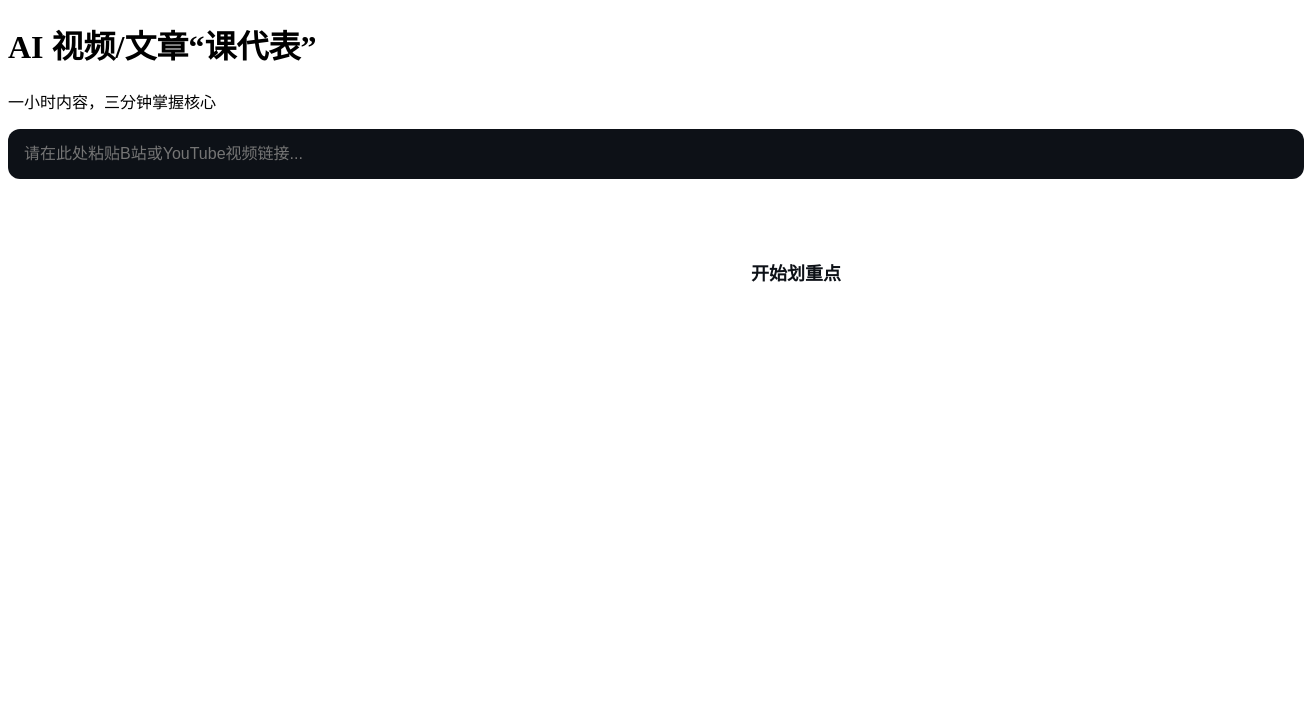
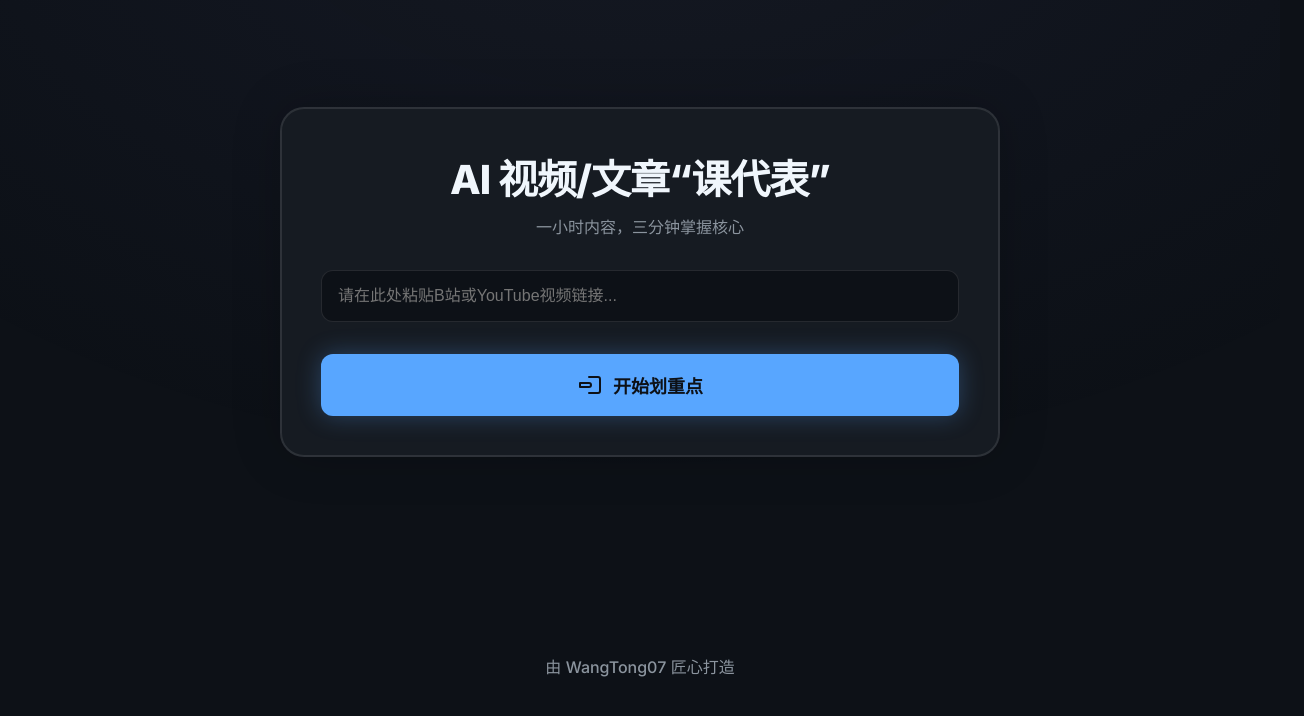
Before and after one commit to WangTong07/video-summarizer, a Vue app: page / in a window 1280 px wide. Shown: the top 716 px of the page, 1304 px wide, since content can reach past the window. Built offline with nearby package versions, Linux system fonts and the light colour scheme; no server answers.

Commit message:
refactor(UI)!: Final polish to restore visual design for fullstack app

```diff
--- a/src/App.vue
+++ b/src/App.vue
@@ -1,13 +1,22 @@
 <script setup>
 import { ref } from 'vue';
 
-const videoUrl = ref(''); // 输入框现在绑定的是视频URL
+const videoUrl = ref('');
 const loading = ref(false);
-const loadingText = ref(''); // 用于显示加载状态的文本
+const loadingText = ref('');
 const resultText = ref('');
 const isResultVisible = ref(false);
 
 const apiKey = import.meta.env.VITE_ZHIPU_API_KEY;
+
+// v-html无法直接解析Markdown，所以我们需要一个简单的函数来把**加粗**转成<strong>标签
+function markdownToHtml(text) {
+  // 替换加粗
+  text = text.replace(/\*\*(.*?)\*\*/g, '<strong>$1</strong>');
+  // 替换换行符为<br>
+  text = text.replace(/\n/g, '<br/>');
+  return text;
+}
 
 async function generateSummary() {
   if (!videoUrl.value.trim()) {
@@ -20,26 +29,38 @@ async function generateSummary() {
   resultText.value = '';
 
   try {
-    // --- 第一阶段：调用我们的云函数，获取字幕 ---
-    loadingText.value = '正在解析视频，提取字幕中...';
-    // 注意这里的API路径，Vercel会自动映射
+    loadingText.value = '正在解析视频，提取字幕中... (可能需要1-2分钟，请耐心等待)';
     const subtitleResponse = await fetch(`/api/get-subtitle?url=${encodeURIComponent(videoUrl.value)}`);
 
     if (!subtitleResponse.ok) {
       const errorData = await subtitleResponse.json();
-      throw new Error(`字幕提取失败: ${errorData.error}`);
+      throw new Error(`字幕提取失败: ${errorData.error || '未知错误'}`);
     }
 
     const subtitleData = await subtitleResponse.json();
     const subtitleText = subtitleData.subtitle;
 
     if (!subtitleText || subtitleText.trim() === '') {
-      throw new Error('未能提取到有效字幕，请检查视频是否提供字幕。');
+      throw new Error('未能提取到有效字幕，请检查视频是否提供字幕，或稍后再试。');
     }
 
-    // --- 第二阶段：将获取到的字幕，发送给AI进行总结 ---
-    loadingText.value = '字幕提取成功，正在深度阅读并总结...';
-    const prompt = `你是一个世界顶级的学习专家...（我们之前的完美Prompt）...【需要你总结的全文如下】\n『${subtitleText}』`;
+    loadingText.value = '字幕提取成功，AI深度阅读中...';
+    const prompt = `你是一个世界顶级的学习专家和情报分析师，你的任务是为我阅读并深度总结以下提供的长篇内容。
+
+    【你的输出必须严格遵循以下格式，并使用Markdown语法】
+    **1. 核心摘要 (一句话总结):**
+    用一句话，精准地概括全文的核心主旨或最终结论。
+
+    **2. 章节要点 (Key Points):**
+    以数字列表的形式，分点提炼出文中的5-8个关键论点、核心步骤或重要信息。每一条要点都应该简洁、清晰、易于理解。
+
+    **3. 金句摘录 (Golden Quotes):**
+    找出并列出文中1-3句最具有启发性、最震撼、或最值得反复回味的原话。
+
+    【需要你总结的全文如下】
+    『${subtitleText}』
+
+    请开始你的分析和总结。`;
 
     const aiResponse = await fetch("https://open.bigmodel.cn/api/paas/v4/chat/completions", {
         method: "POST",
@@ -56,7 +77,8 @@ async function generateSummary() {
     }
 
     const aiData = await aiResponse.json();
-    resultText.value = aiData.choices[0].message.content;
+    // 使用markdownToHtml函数处理结果
+    resultText.value = markdownToHtml(aiData.choices[0].message.content);
     isResultVisible.value = true;
 
   } catch (error) {
@@ -79,18 +101,18 @@ async function generateSummary() {
       </header>
 
       <section class="input-section">
-        <!-- 输入框现在是单行的，用于粘贴URL -->
         <input
           type="url"
           v-model="videoUrl"
           placeholder="请在此处粘贴B站或YouTube视频链接..."
           class="url-input"
+          @keyup.enter="generateSummary"
         />
       </section>
 
       <button @click="generateSummary" :disabled="loading" class="action-button">
         <span v-if="!loading" class="button-content">
-          <svg>...</svg>
+          <svg xmlns="http://www.w3.org/2000/svg" width="24" height="24" viewBox="0 0 24 24" fill="none" stroke="currentColor" stroke-width="2" stroke-linecap="round" stroke-linejoin="round"><path d="M12 20h9a2 2 0 0 0 2-2V6a2 2 0 0 0-2-2h-9"></path><path d="M3 14h9a2 2 0 0 0 0-4H3z"></path></svg>
           开始划重点
         </span>
         <span v-else class="loading-state">
@@ -99,13 +121,42 @@ async function generateSummary() {
         </span>
       </button>
 
-      <!-- ... 结果展示区和页脚部分保持不变 ... -->
+      <transition name="fade">
+        <section v-if="isResultVisible" class="result-section">
+          <div class="result-header">
+            <h3>AI 课代表总结</h3>
+          </div>
+          <div class="result-content" v-html="resultText"></div>
+        </section>
+      </transition>
     </main>
+
+    <footer class="page-footer">
+      <p>由 <a href="https://github.com/WangTong07" target="_blank">WangTong07</a> 匠心打造</p>
+    </footer>
   </div>
 </template>
 
 <style>
-  /* 我们需要为新的URL输入框增加样式 */
+@import url('https://fonts.googleapis.com/css2?family=Inter:wght@400;500;600;700;800&display=swap');
+:root {
+  --font-sans: 'Inter', -apple-system, BlinkMacSystemFont, 'Segoe UI', 'Roboto', 'Helvetica Neue', 'PingFang SC', 'Hiragino Sans GB', 'Microsoft YaHei', sans-serif;
+  --bg-color: #0d1117;
+  --card-bg-color: #161b22;
+  --text-color: #c9d1d9;
+  --text-dim-color: #8b949e;
+  --border-color: rgba(255, 255, 255, 0.1);
+  --primary-color: #58a6ff;
+  --primary-glow-color: rgba(88, 166, 255, 0.3);
+}
+*, *::before, *::after { box-sizing: border-box; }
+body { font-family: var(--font-sans); background-color: var(--bg-color); color: var(--text-color); margin: 0; }
+.page-wrapper { width: 100%; min-height: 100vh; display: grid; place-items: center; padding: 2rem 1rem; }
+.background-texture { position: fixed; top: 0; left: 0; width: 100%; height: 100%; background: radial-gradient(ellipse 80% 80% at 50% -20%,rgba(120,119,198,0.15), hsla(0,0%,100%,0)); opacity: 0.5; z-index: -1; }
+.main-container { width: 100%; max-width: 720px; background-color: var(--card-bg-color); border: 1px solid var(--border-color); border-radius: 24px; padding: 2.5rem; box-shadow: 0 0 50px rgba(0,0,0,0.2), inset 0 0 0 1px var(--border-color); display: flex; flex-direction: column; gap: 2rem; }
+.card-header { text-align: center; }
+.main-title { font-size: 2.5rem; font-weight: 800; margin: 0 0 0.5rem; color: #f0f6fc; letter-spacing: -1px; }
+.subtitle { font-size: 1rem; color: var(--text-dim-color); margin: 0; }
 .url-input {
   width: 100%;
   background: #0d1117;
@@ -116,12 +167,7 @@ async function generateSummary() {
   font-size: 1rem;
   transition: all 0.2s ease;
 }
-  .url-input:focus {
-    outline: none;
-    border-color: var(--primary-color);
-    box-shadow: 0 0 0 3px var(--primary-glow-color);
-  }
-textarea:focus { outline: none; border-color: var(--primary-color); box-shadow: 0 0 0 3px var(--primary-glow-color); }
+.url-input:focus { outline: none; border-color: var(--primary-color); box-shadow: 0 0 0 3px var(--primary-glow-color); }
 .action-button { width: 100%; padding: 1.125rem; border: none; border-radius: 12px; color: #0d1117; font-size: 1.125rem; font-weight: 700; cursor: pointer; background: var(--primary-color); box-shadow: 0 0 25px var(--primary-glow-color); transition: all 0.2s ease-in-out; }
 .action-button:hover:not(:disabled) { transform: translateY(-3px) scale(1.02); box-shadow: 0 0 35px var(--primary-glow-color); }
 .action-button:disabled { background: #30363d; box-shadow: none; color: var(--text-dim-color); cursor: not-allowed; }
@@ -130,6 +176,7 @@ textarea:focus { outline: none; border-color: var(--primary-color); box-shadow:
 .result-header { margin-bottom: 1.5rem; }
 .result-header h3 { margin: 0; font-size: 1.25rem; font-weight: 600; color: #f0f6fc; border-bottom: 1px solid var(--border-color); padding-bottom: 1rem; }
 .result-content { line-height: 1.8; font-size: 1rem; }
+.result-content strong { color: var(--primary-color); font-weight: 600; }
 .page-footer { text-align: center; color: var(--text-dim-color); margin-top: 2rem; }
 .page-footer a { color: var(--text-dim-color); font-weight: 500; text-decoration: none; }
 .page-footer a:hover { color: var(--primary-color); }
```
Lines whose indentation alone changed are shown as unchanged.
